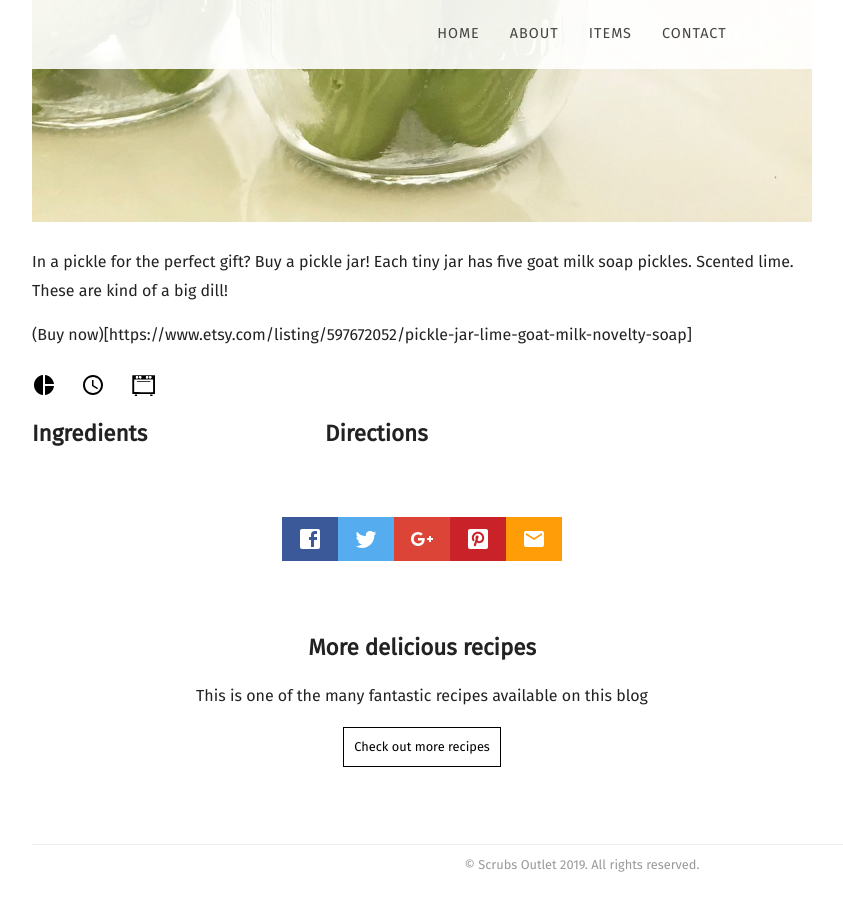
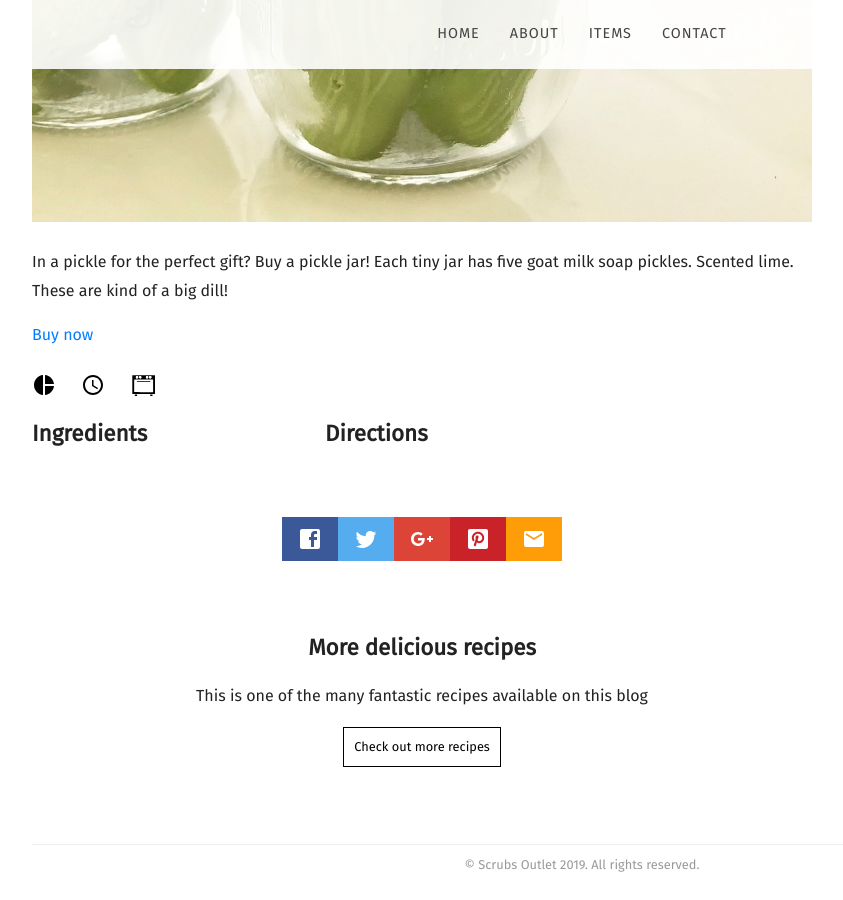
Before and after one commit to scrubsoutlet/scrubsoutlet.github.io, a Jekyll site: the page built from _posts/2019-01-06-pickle-jar.md, in a window 1280 px wide and 900 px high, scrolled down 974 px. Shown: the whole window, without its empty margins (58-901 px from the left). Built offline with Jekyll 4.4.1, drawn with Linux system fonts in a browser that asks for light colours; nearby versions of some CDN libraries; some web fonts are replaced.

Commit message:
Updated '_posts/2019-01-06-pickle-jar.md' via CloudCannon

```diff
--- a/_posts/2019-01-06-pickle-jar.md
+++ b/_posts/2019-01-06-pickle-jar.md
@@ -7,4 +7,4 @@ featured_image: '/images/pickle.jpg'
 ---
 In a pickle for the perfect gift? Buy a pickle jar! Each tiny jar has five goat milk soap pickles. Scented lime. These are kind of a big dill!
 
-(Buy now)[https://www.etsy.com/listing/597672052/pickle-jar-lime-goat-milk-novelty-soap]
+[Buy now](https://www.etsy.com/listing/597672052/pickle-jar-lime-goat-milk-novelty-soap)
```
